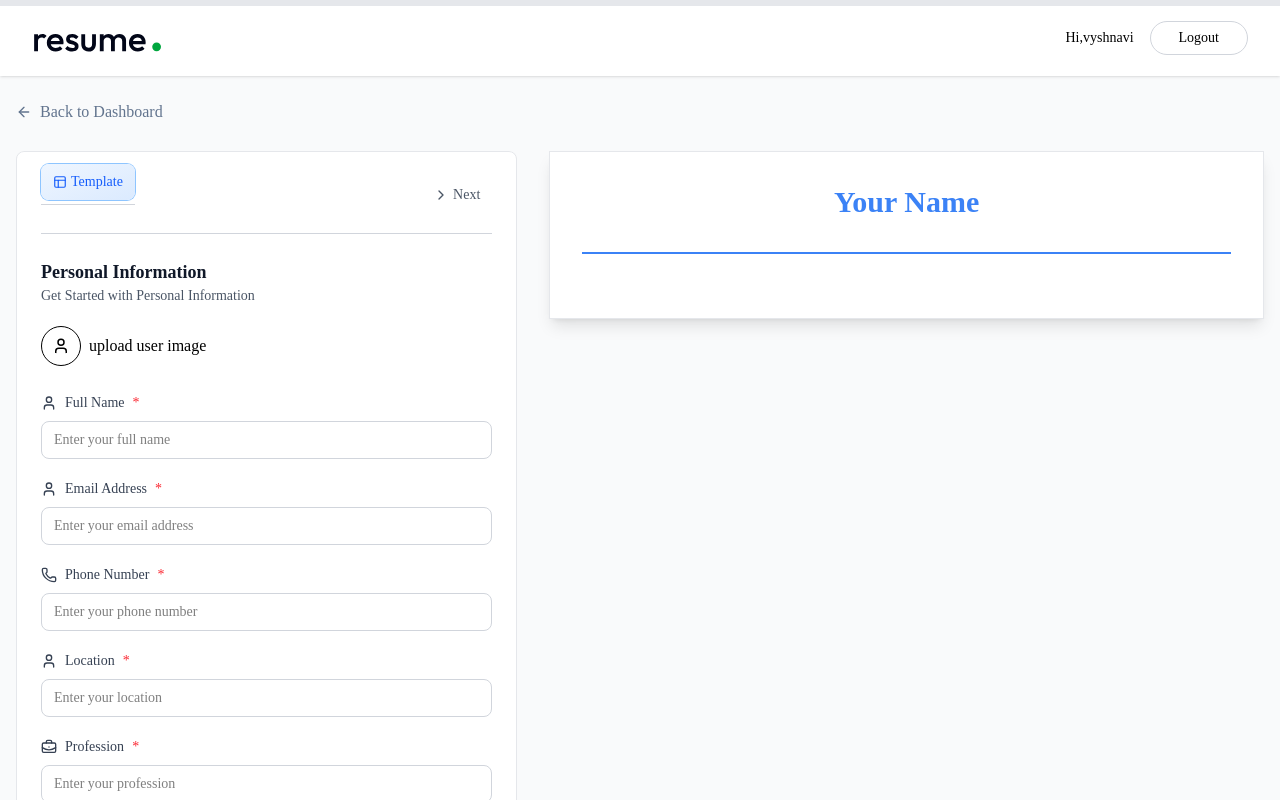
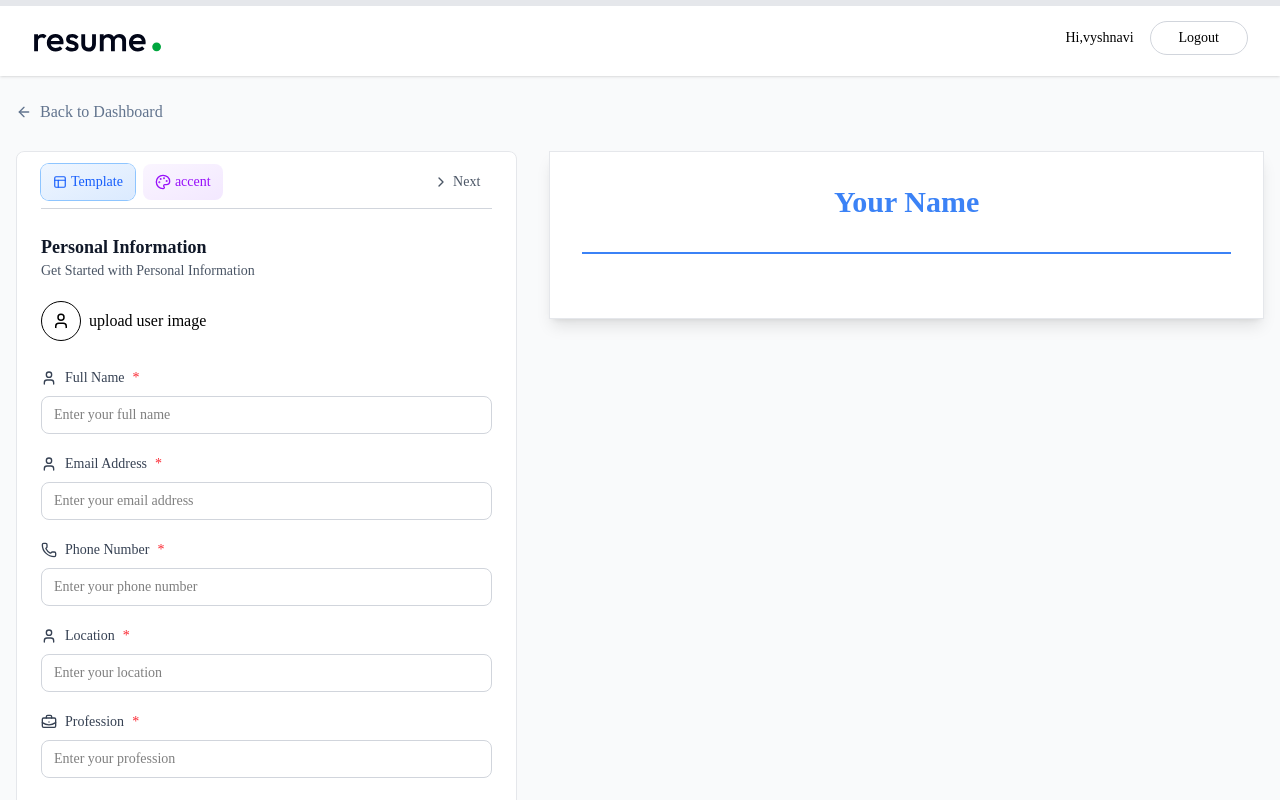
Before and after one commit to konchadavyshnavi/Resume-Builder, a React (Vite) app in the folder client/: page /app/builder/1 in a window 1280 px wide. Shown: the top 800 px of the page. Built offline with nearby package versions, Linux system fonts and the light colour scheme.

Commit message:
worked on dashboard

```diff
--- /dev/null
+++ b/client/src/components/ColorPicker.jsx
@@ -0,0 +1,64 @@
+import React from 'react'
+//
+import { Check, Palette } from "lucide-react";
+//import { Check } from 'lucide-react';
+import { useState } from "react";
+
+const ColorPicker = ({selectedColor,onChange}) => {
+   const colors=[
+      {name:"Bule",value:"#3B82F6"},
+      {name:"Indigo",value:"#6366F1"},
+      {name:"Purple",value:"#8B5CF6"},
+      {name:"Green",value:"#10B981"},
+      {name:"Red",value:"#EF4444"},
+      {name:"Orange",value:"#F97316"},
+      {name:"Teal",value:"#14B8A6"},
+      {name:"Pink",value:"#EC4899"},
+      {name:"Gray",value:"#6B7280"},
+      {name:"Black",value:"#1F2937"}
+
+]
+const[isOpen,setIsOpen]=useState(false);
+
+  return (
+    <div className='relative'>
+      <button
+      onClick={()=>{setIsOpen(!isOpen)}}
+      className='flex items-center gap-1 text-sm text-purple-600
+      bg-gradient-to-br from-purple-50 to-purple-100
+      ring-purple-300 hover:ring transition-all px-3 py-2 rounded-lg'>
+         <Palette size={16} />
+
+         <span className="max-sm:hidden">
+     accent
+         </span>
+      </button>
+      {isOpen && (
+         <div className='grid grid-cols-4 w-60 gaps-2 absolute top-full left-0
+         right-0 p-3 mt-2 z-10 bg-white rounded-md border border-gray-200 shadow-sm
+         '>
+           {colors.map((color)=>(
+            <div key={color.value}
+            onClick={()=>{onChange(color.value); setIsOpen(false)}}
+            className='relative cursor-pointer group flex flex-col'>
+               <div className='w-12 h-12 rounded-full border-2
+               border-transparent group-hover:border-black/25
+               transition-colors' style={{backgroundColor:color.value}}>
+                </div>
+                {
+                  selectedColor===color.value && (
+                    <div>
+                      <Check className="size-5 text-white"></Check>
+                      </div>
+                  )
+                }
+                <p className="text-xs text-center mt-1 text-gray-600">{color.name}</p>
+            </div>
+           ))}
+         </div>
+      )}
+    </div>
+  )
+}
+
+export default ColorPicker
--- /dev/null
+++ b/client/src/components/PersonalSummary.jsx
@@ -0,0 +1,11 @@
+import React from 'react'
+
+const PersonalSummary = () => {
+  return (
+    <div>
+
+    </div>
+  )
+}
+
+export default PersonalSummary
--- a/client/src/components/ResumePreview.jsx
+++ b/client/src/components/ResumePreview.jsx
@@ -1,10 +1,8 @@
 import React from 'react'
 import ClassicTemplate from './templates/ClassicTemplate';
 import ModernTemplate from './templates/ModernTemplate';
-import MinimalImageTemplate from './templates/ModernTemplate';
-import MinimalTemplate from './templates/ModernTemplate';
-
-
+import MinimalImageTemplate from './templates/MinimalImageTemplate';
+import MinimalTemplate from './templates/MinimalTemplate';
 const ResumePreview = ({data,template,accentColor,classes=""}) => {
   const renderTemplate=()=>{
 
--- a/client/src/pages/ResumeBuilder.jsx
+++ b/client/src/pages/ResumeBuilder.jsx
@@ -7,6 +7,9 @@
 import PersonalInForm from "../components/PersonalInForm";
 import ResumePreview from "../components/ResumePreview";
 import TemplateSelector from "../components/TemplateSelector";
+import ColorPicker from "../components/ColorPicker";
+
+
 const ResumeBuilder = () => {
   const { resumeId } = useParams();
 
@@ -73,13 +76,17 @@
 
           {/* Section Navigation */}
           <div className="flex justify-between items-center mb-6 border-b border-gray-300 py-1">
-            <div className='flex justify-between items-center mb-6 border-b border-gray-300 py-1'>
+            <div className='flex items-center gap-2'>
               <TemplateSelector  selectedTemplate={resumeData.template}
               onChange={
                 (template)=> setResumeData(prev=>({
                   ...prev,template
                 }))
               }></TemplateSelector>
+              <ColorPicker selectedColor={resumeData.accent_color}
+              onChange={(color)=>setResumeData(prev=>({
+                ...prev,accent_color:color
+              }))}></ColorPicker>
             </div>
             <div className="flex item-center">
               {activeSectionIndex !== 0 && (
```
